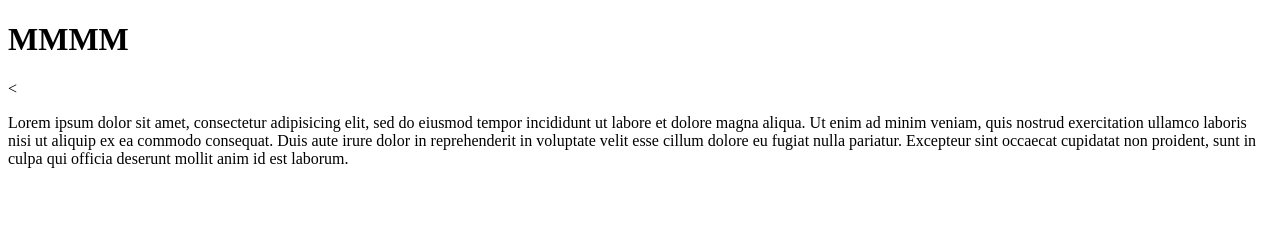
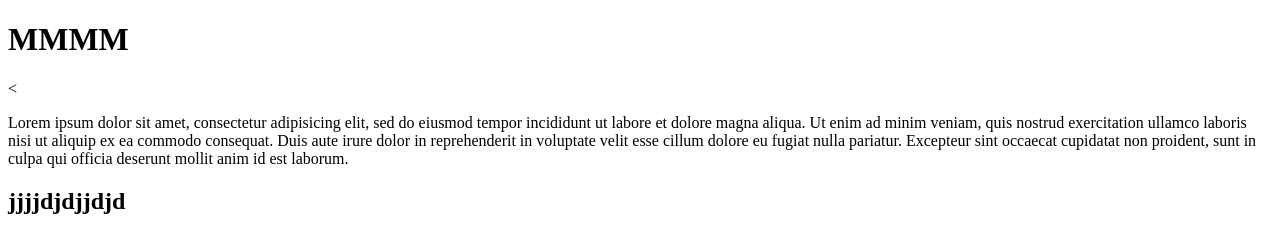
Before and after one commit to mairaprado1/my-project, a plain HTML site: page index.html in a window 1280 px wide. Drawn offline with Linux system fonts and the light colour scheme.

Commit message:
created a h2

```diff
--- a/index.html
+++ b/index.html
@@ -7,5 +7,7 @@
   <body>
     <h1>MMMM</h1>
     <<p>Lorem ipsum dolor sit amet, consectetur adipisicing elit, sed do eiusmod tempor incididunt ut labore et dolore magna aliqua. Ut enim ad minim veniam, quis nostrud exercitation ullamco laboris nisi ut aliquip ex ea commodo consequat. Duis aute irure dolor in reprehenderit in voluptate velit esse cillum dolore eu fugiat nulla pariatur. Excepteur sint occaecat cupidatat non proident, sunt in culpa qui officia deserunt mollit anim id est laborum.</p>
+
+    <h2>jjjjdjdjjdjd</h2>
   </body>
 </html>
```
